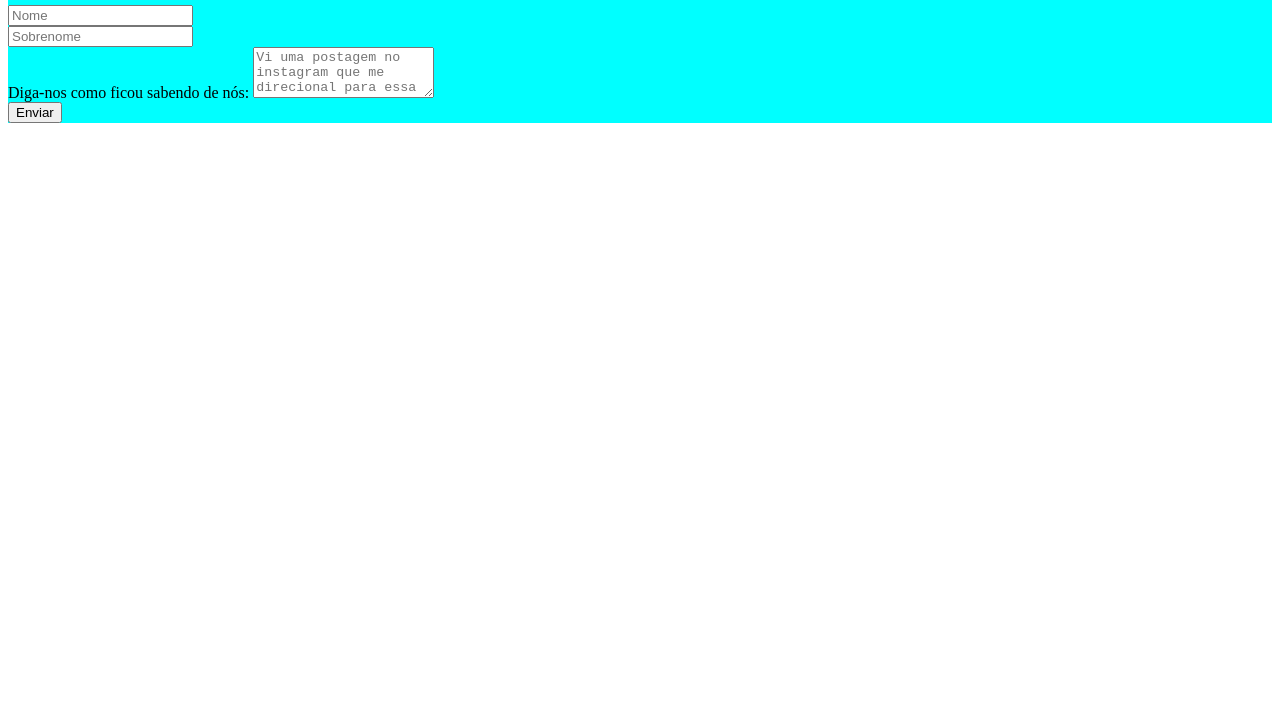
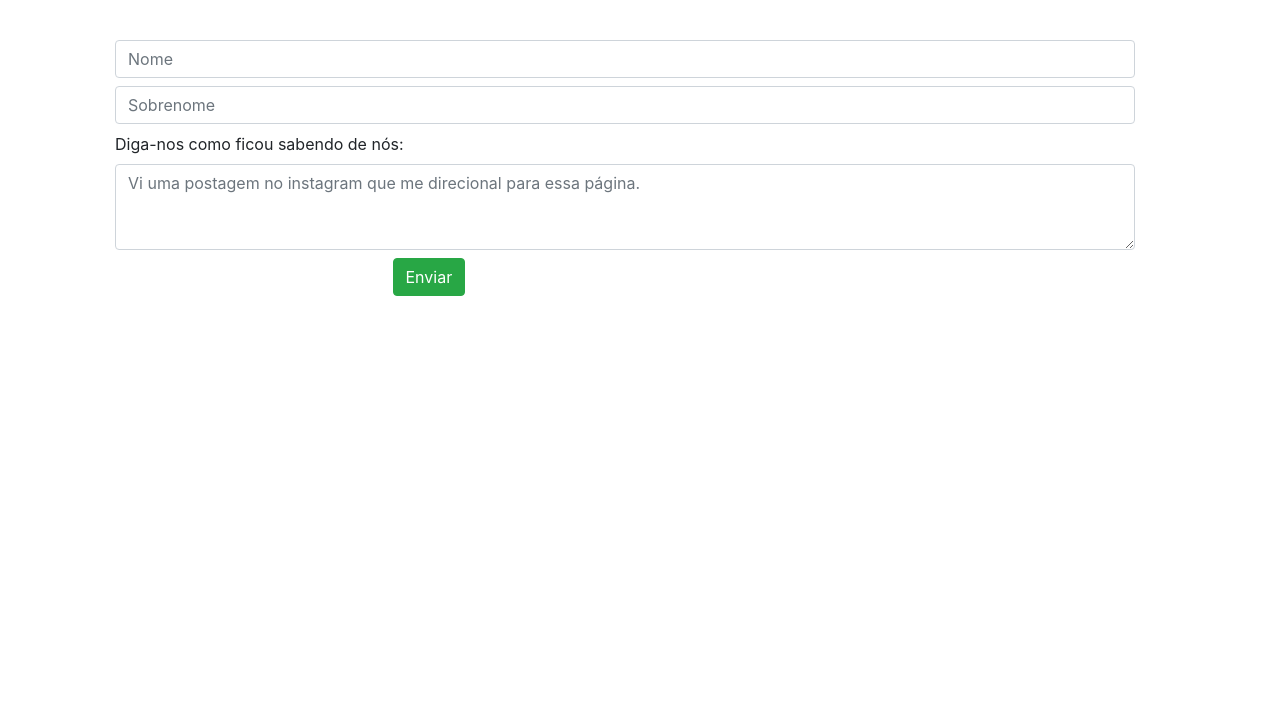
Before and after one commit to AdevaldoSantos/Lojinha-da-Roberta, a plain HTML site: page index.html in a window 1280 px wide. Shown: the part 96-800 px from the top of the page. Drawn offline with nearby package versions, Linux system fonts and the light colour scheme.

```diff
--- a/index.html
+++ b/index.html
@@ -4,7 +4,9 @@
     <meta charset="UTF-8">
     <meta name="viewport" content="width=device-width, initial-scale=1.0">
     <title>Lojinha da roberta</title>
+    <!-- Link do bootstrap-->
     <link rel="stylesheet" href="css/style.css">
+    <link rel="stylesheet" href="node_modules/bootstrap/dist/css/bootstrap.css">
 </head>
 <body>
 
@@ -13,13 +15,13 @@
             <h1>Lojinha da Roberta</h1>
             <p>A melhor loja online de maquiagem</p>
             <div class="col pt-4">
-                <div class="col row col-3 mb-2">
+                <div class="col row mb-2">
                   <input type="text" class="form-control" placeholder="Nome" aria-label="First name">
                 </div>
-                <div class="col row col-3 mb-2">
+                <div class="col row mb-2">
                   <input type="text" class="form-control" placeholder="Sobrenome" aria-label="Last name">
                 </div>
-                <div class="col row col-3 mb-2">
+                <div class="col row mb-2">
                     <label for="exampleFormControlTextarea1" class="form-label">Diga-nos como ficou sabendo de nós:</label>
                     <textarea class="form-control" id="exampleFormControlTextarea1" rows="3" placeholder="Vi uma postagem no instagram que me direcional para essa página."></textarea>
                 </div>
@@ -32,5 +34,7 @@
     </section>
 
 
+    <!-- Script bootstrap-->
+    <script src="node_modules/bootstrap/dist/js/bootstrap.js"></script>
 </body>
 </html>
--- a/package.json
+++ /dev/null
@@ -1,5 +0,0 @@
-{
-  "dependencies": {
-    "bootstrap": "^5.3.3"
-  }
-}
--- a/sass/style.scss
+++ b/sass/style.scss
@@ -1,4 +1,3 @@
-section{
-
-    background-color: aqua;
+body {
+    background-color: teal;
 }
```
Also changed, not shown: css/style.css, 2 other files.
